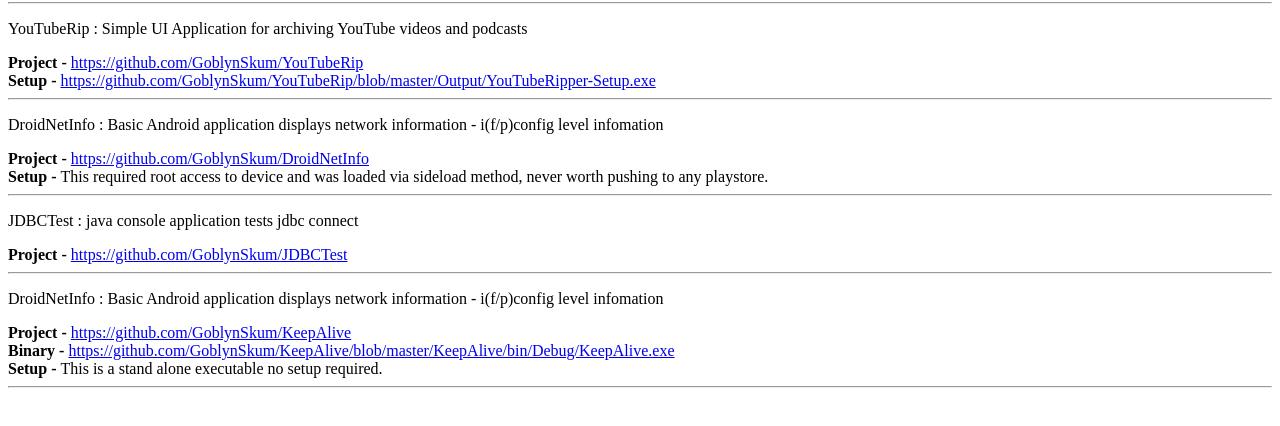
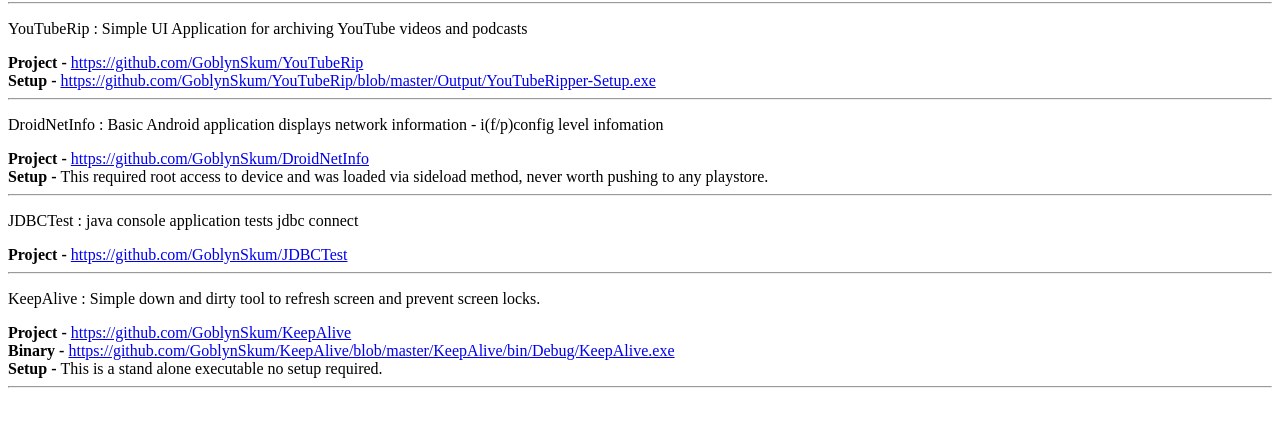
Before and after one commit to GoblynSkum/GoblynSkum.github.io, a plain HTML site: page index.html in a window 1280 px wide. Shown: the part 78-504 px from the top of the page. Drawn offline with Linux system fonts and the light colour scheme.

Commit message:
Update index.html

```diff
--- a/index.html
+++ b/index.html
@@ -14,9 +14,9 @@
 
 <p>JDBCTest : java console application tests jdbc connect</p>
 <b>Project - </b> <a href="https://github.com/GoblynSkum/JDBCTest" >https://github.com/GoblynSkum/JDBCTest </a><br />
+<hr />
 
-<hr />
-<p>DroidNetInfo : Basic Android application displays network information - i(f/p)config level infomation</p>
+<p>KeepAlive : Simple down and dirty tool to refresh screen and prevent screen locks.</p>
 <b>Project - </b> <a href="https://github.com/GoblynSkum/KeepAlive" >https://github.com/GoblynSkum/KeepAlive </a><br />
 <b>Binary - </b>  <a href="https://github.com/GoblynSkum/KeepAlive/blob/master/KeepAlive/bin/Debug/KeepAlive.exe" >https://github.com/GoblynSkum/KeepAlive/blob/master/KeepAlive/bin/Debug/KeepAlive.exe </a><br />
 <b>Setup - </b>  This is a stand alone executable no setup required. <br />
```
